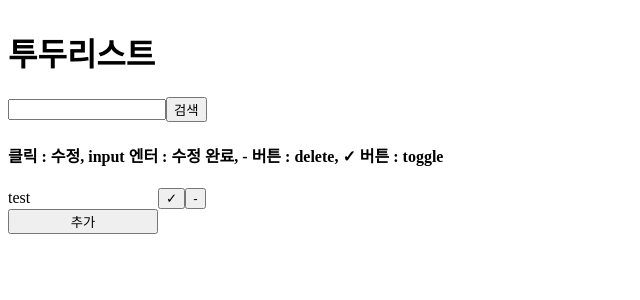
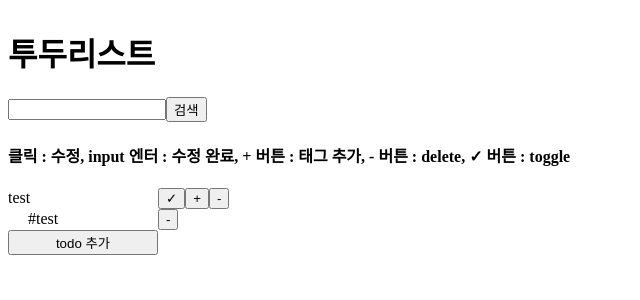
Before and after one commit to DGUHJH/humanscape-test, a React (Create React App) app: page / in a window 1280 px wide. Shown: the top 300 px of the page, without its empty margins (0-640 px from the left). Built offline with nearby package versions, Linux system fonts and the light colour scheme.

Commit message:
Add : Todo Tag onCreate, onDelete

```diff
--- /dev/null
+++ b/src/components/Tag/index.tsx
@@ -0,0 +1,24 @@
+import { onTodoTagDelete } from 'features/todo/todoSlice';
+import React from 'react';
+import { useDispatch } from 'react-redux';
+import * as Styled from './styled';
+
+type Props = {
+  id: string;
+  tagId: string;
+  value: string;
+};
+
+const Tag: React.FC<Props> = ({ id, tagId, value }) => {
+  const dispatch = useDispatch();
+
+  const onDelete = () => dispatch(onTodoTagDelete({ id, tagId }));
+  return (
+    <Styled.Root>
+      <Styled.ValueTypo>#{value}</Styled.ValueTypo>
+      <Styled.Button onClick={onDelete}>-</Styled.Button>
+    </Styled.Root>
+  );
+};
+
+export default Tag;
--- /dev/null
+++ b/src/components/Tag/styled.ts
@@ -0,0 +1,19 @@
+import styled from 'styled-components';
+
+export const Root = styled.div`
+  display: flex;
+  align-items: center;
+  margin-left: 20px;
+`;
+
+export const ValueTypo = styled.span`
+  width: 130px;
+  height: 20px;
+`;
+
+export const Editor = styled.input`
+  width: 130px;
+  height: 20px;
+`;
+
+export const Button = styled.button``;
--- a/src/components/Todo/index.tsx
+++ b/src/components/Todo/index.tsx
@@ -1,13 +1,15 @@
+import Tag from 'components/Tag';
 import {
   onTodoChange,
   onTodoDelete,
+  onTodoTagCreate,
   onTodoToggle,
 } from 'features/todo/todoSlice';
 import React, { useState } from 'react';
 import { useDispatch } from 'react-redux';
 import * as Styled from './styled';
 
-const Todo: React.FC<any> = ({ id, isDone, value }) => {
+const Todo: React.FC<any> = ({ id, isDone, value, tags }) => {
   const [isFocus, setIsFocus] = useState<boolean>(false);
 
   const dispatch = useDispatch();
@@ -16,6 +18,7 @@ const Todo: React.FC<any> = ({ id, isDone, value }) => {
     dispatch(onTodoChange({ id, value: e.target.value }));
   const onDelete = () => dispatch(onTodoDelete({ id }));
   const onToggle = () => dispatch(onTodoToggle({ id }));
+  const onTagCreate = () => dispatch(onTodoTagCreate({ id }));
   const toggleIsFocus = () => setIsFocus((prev) => !prev);
   const onEnterPress = (e: any) => {
     if (e.key === 'Enter') {
@@ -25,6 +28,7 @@ const Todo: React.FC<any> = ({ id, isDone, value }) => {
 
   return (
     <Styled.Root>
+      <Styled.TodoContainer>
         {isFocus ? (
           <Styled.Editor
             onKeyPress={onEnterPress}
@@ -38,7 +42,19 @@ const Todo: React.FC<any> = ({ id, isDone, value }) => {
           </Styled.ValueTypo>
         )}
         <Styled.Button onClick={onToggle}>&#10003;</Styled.Button>
+        <Styled.Button onClick={onTagCreate}>+</Styled.Button>
         <Styled.Button onClick={onDelete}>-</Styled.Button>
+      </Styled.TodoContainer>
+      <Styled.TagsContainer>
+        {tags?.map((tag: any) => (
+          <Tag
+            id={id}
+            tagId={tag.id}
+            value={tag.value}
+            key={`todo_${id}_tag_${tag.id}`}
+          />
+        ))}
+      </Styled.TagsContainer>
     </Styled.Root>
   );
 };
--- a/src/components/Todo/styled.ts
+++ b/src/components/Todo/styled.ts
@@ -1,6 +1,11 @@
 import styled from 'styled-components';
 
 export const Root = styled.div`
+  display: flex;
+  flex-direction: column;
+`;
+
+export const TodoContainer = styled.div`
   display: flex;
   align-items: center;
 `;
@@ -22,3 +27,8 @@ export const Editor = styled.input`
 `;
 
 export const Button = styled.button``;
+
+export const TagsContainer = styled.div`
+  display: flex;
+  flex-direction: column;
+`;
--- a/src/features/todo/todoSlice.ts
+++ b/src/features/todo/todoSlice.ts
@@ -1,9 +1,15 @@
 import { createSlice } from '@reduxjs/toolkit';
+
+export type Tag = {
+  id: string;
+  value: string;
+};
 
 export type TodoData = {
   id: string;
   value: string;
   isDone: boolean;
+  tags: Tag[];
 };
 
 export type TodoInitialStateType = {
@@ -11,7 +17,14 @@ export type TodoInitialStateType = {
 };
 
 const initialState: TodoInitialStateType = {
-  todoListData: [{ id: 'todo_0', value: 'test', isDone: false }],
+  todoListData: [
+    {
+      id: 'todo_0',
+      value: 'test',
+      isDone: false,
+      tags: [{ id: 'tag_0', value: 'test' }],
+    },
+  ],
 };
 
 export const todoSlice = createSlice({
@@ -26,6 +39,7 @@ export const todoSlice = createSlice({
         id: `todo_${state.todoListData.length}`,
         value: '입력해주세요.',
         isDone: false,
+        tags: [],
       });
     },
     onTodoChange: (state, action) => {
@@ -47,6 +61,39 @@ export const todoSlice = createSlice({
           : todoData
       );
     },
+    onTodoTagCreate: (state, action) => {
+      state.todoListData = state.todoListData.map((todoData) =>
+        todoData.id === action.payload.id
+          ? {
+              ...todoData,
+              tags: [
+                ...todoData.tags,
+                {
+                  id: `tag_${todoData.tags.length}`,
+                  value: `태그__${todoData.tags.length}`,
+                },
+              ],
+            }
+          : todoData
+      );
+    },
+    onTodoTagDelete: (state, action) => {
+      state.todoListData = state.todoListData.map((todoData) =>
+        todoData.id === action.payload.id
+          ? {
+              ...todoData,
+              tags: todoData.tags.filter((tag) => tag !== action.payload.tagId),
+            }
+          : todoData
+      );
+    },
+    onTodoTagChange: (state, action) => {
+      state.todoListData = state.todoListData.map((todoData) =>
+        todoData.id === action.payload.id
+          ? { ...todoData, value: action.payload.value }
+          : todoData
+      );
+    },
   },
 });
 
@@ -56,6 +103,9 @@ export const {
   onTodoDelete,
   onTodoToggle,
   onTodoListCreate,
+  onTodoTagCreate,
+  onTodoTagDelete,
+  onTodoTagChange,
 } = todoSlice.actions;
 
 export default todoSlice.reducer;
--- a/src/pages/Main/index.tsx
+++ b/src/pages/Main/index.tsx
@@ -54,8 +54,8 @@ const Main = () => {
         </Styled.SearchEditorButton>
       </Styled.SearchContainer>
       <Styled.DescriptionTypo>
-        클릭 : 수정, input 엔터 : 수정 완료, - 버튼 : delete, &#10003; 버튼 :
-        toggle
+        클릭 : 수정, input 엔터 : 수정 완료, + 버튼 : 태그 추가, - 버튼 :
+        delete, &#10003; 버튼 : toggle
       </Styled.DescriptionTypo>
       {todo.todoListData?.map(
         (todoData, index: number) =>
@@ -64,11 +64,12 @@ const Main = () => {
               id={todoData.id}
               isDone={todoData.isDone}
               value={todoData.value}
+              tags={todoData.tags}
               key={`todo_${index}`}
             />
           )
       )}
-      <Styled.AddButton onClick={onAddButtonClick}>추가</Styled.AddButton>
+      <Styled.AddButton onClick={onAddButtonClick}>todo 추가</Styled.AddButton>
     </Styled.Root>
   );
 };
```
Lines whose indentation alone changed are shown as unchanged.
